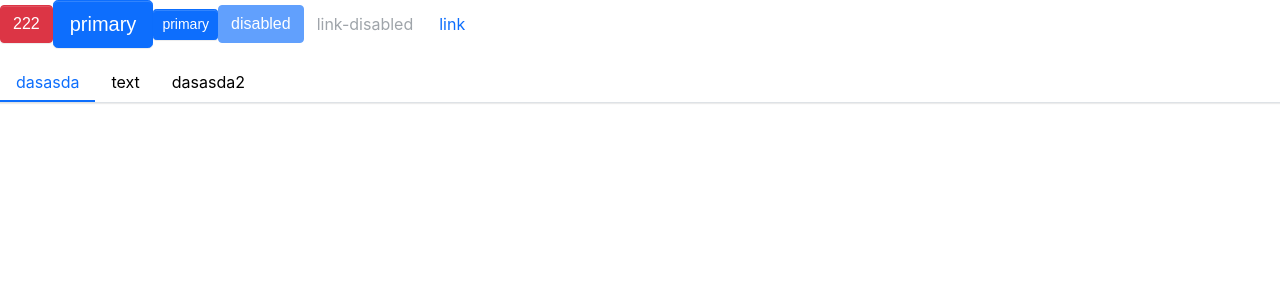
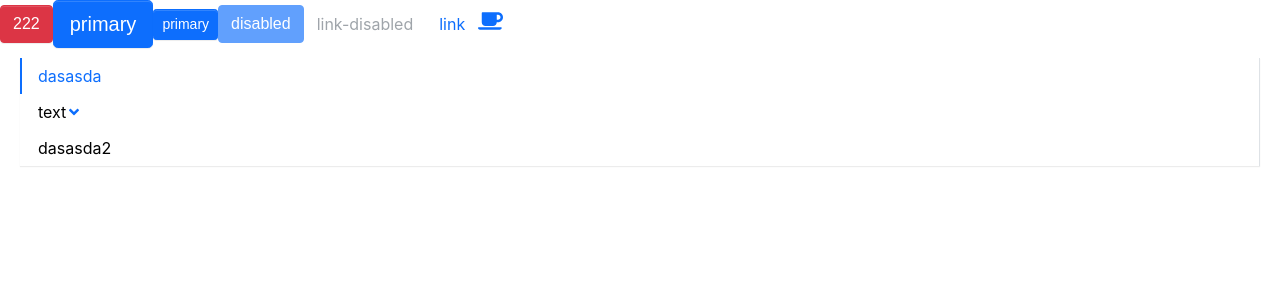
Before and after one commit to t596502/nathan-ui, a React app: page / in a window 1280 px wide. Shown: the top 300 px of the page. Built offline with nearby package versions, Linux system fonts and the light colour scheme; the HTML template or start-up script is replaced by a standard one.

Commit message:
新增 Icon 组件

```diff
--- a/package.json
+++ b/package.json
@@ -3,6 +3,9 @@
   "version": "0.1.0",
   "private": true,
   "dependencies": {
+    "@fortawesome/fontawesome-svg-core": "^1.2.26",
+    "@fortawesome/free-solid-svg-icons": "^5.12.0",
+    "@fortawesome/react-fontawesome": "^0.1.8",
     "axios": "^0.19.1",
     "classnames": "^2.2.6",
     "node-sass": "^4.14.1",
--- a/src/App.tsx
+++ b/src/App.tsx
@@ -3,6 +3,10 @@
 import Menu from './components/Menu/menu'
 import MenuItem from './components/Menu/menuItem'
 import SubItem from './components/Menu/subMenu'
+import Icon from './components/Icon/icon'
+
+
+
 function App() {
   return (
     <div className="App">
@@ -12,8 +16,8 @@
       <Button btnType='primary' disabled>disabled</Button>
       <Button btnType='link' href='http://www.baidu.com' disabled>link-disabled</Button>
       <Button btnType='link' href='http://www.baidu.com'>link</Button>
-
-        <Menu defaultIndex={'0'} mode='horizontal' onSelect={(val)=>alert(val)}>
+        <Icon icon='coffee' theme={'primary'} style={{fontSize:20}} />
+        <Menu defaultIndex={'0'} mode='vertical' onSelect={(val)=>alert(val)} >
             <MenuItem>dasasda</MenuItem>
             <SubItem title={'text'}>
                 <MenuItem>2222</MenuItem>
--- /dev/null
+++ b/src/components/Icon/icon.scss
@@ -0,0 +1,5 @@
+@each $key,$val in $theme-colors{
+  .icon-#{$key}{
+    color: $val;
+  }
+}
--- /dev/null
+++ b/src/components/Icon/icon.tsx
@@ -0,0 +1,23 @@
+import React ,{FC}from 'react'
+import classNames from 'classnames'
+import { FontAwesomeIcon, FontAwesomeIconProps } from '@fortawesome/react-fontawesome'
+import { fas } from '@fortawesome/free-solid-svg-icons'
+import { library} from '@fortawesome/fontawesome-svg-core'
+library.add(fas)
+export type ThemeProps = 'primary' | 'secondary' | 'success' | 'info' | 'warning' | 'danger' | 'light' | 'dark'
+interface IconProps extends FontAwesomeIconProps{
+    theme?:ThemeProps
+}
+
+const Icon:React.FC<IconProps> = (props)=>{
+    const {theme,className,...restProps} = props
+    const classes = classNames('viking-icon',className,{
+        [`icon-${theme}`]:theme
+    })
+    return (
+        <FontAwesomeIcon className={classes} {...restProps} />
+    )
+}
+
+
+export default Icon
--- a/src/components/Menu/subMenu.tsx
+++ b/src/components/Menu/subMenu.tsx
@@ -2,6 +2,7 @@
 import classNames from 'classnames'
 import {MenuContext} from './menu'
 import {MenuItemProps} from './menuItem'
+import Icon from '../Icon/icon';
 
 export interface SubMenuProps {
     index?:string;
@@ -60,6 +61,7 @@
         <li key={index} className={classes} {...hoverEvent}>
             <div className="submenu-title"  {...clickEvents}>
                 {title}
+                <Icon icon="angle-down" theme='primary' className='arrow-icon'/>
             </div>
             {renderChildren()}
         </li>
--- a/src/styles/index.scss
+++ b/src/styles/index.scss
@@ -9,3 +9,5 @@
 
 //menu
 @import "../components/Menu/_style.scss";
+
+@import "../components/Icon/icon.scss";
```
Also changed, not shown: src/styles/variables.scss (line endings or trailing spaces), 1 other file (tests, documents, lock files or other folders).
